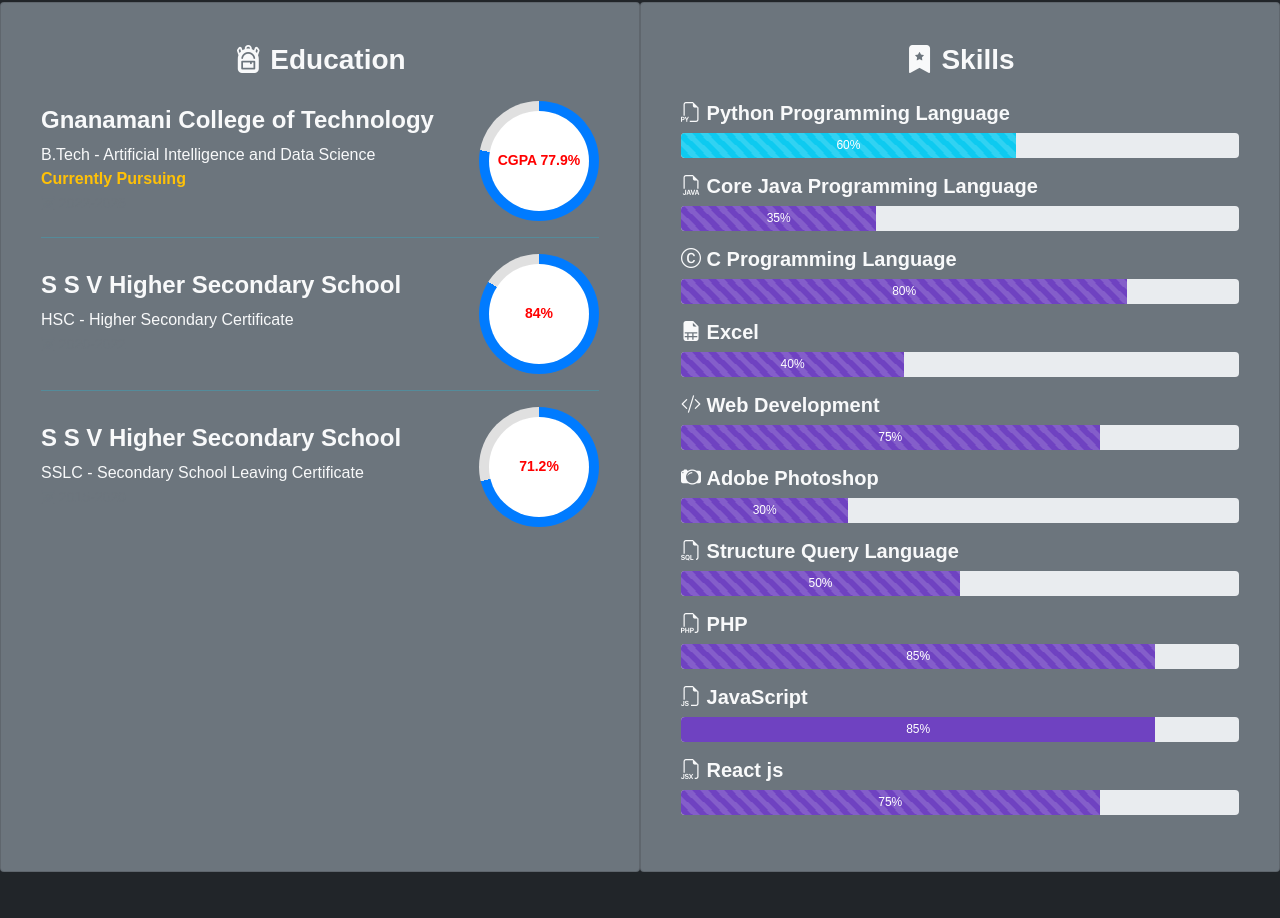
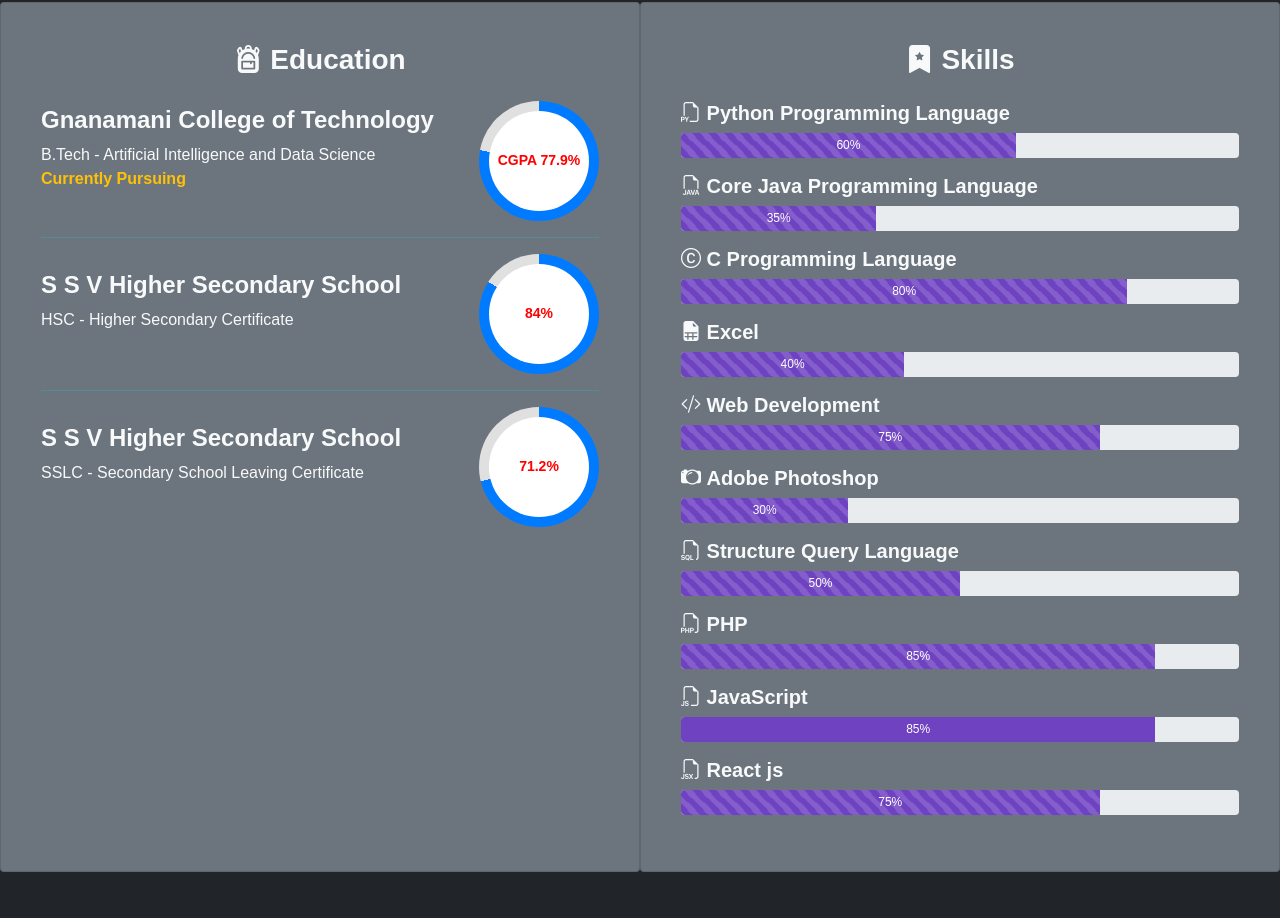
Before and after one commit to SarankiruthikSanthanakrishnan/MyPortfolio, a React (Vite) app: page / in a window 1280 px wide. Shown: the part 894-1812 px from the top of the page. Built offline with nearby package versions, Linux system fonts and the light colour scheme.

Commit message:
All Updated

```diff
--- a/src/Components/Home.jsx
+++ b/src/Components/Home.jsx
@@ -154,7 +154,7 @@ const Home = () => {
                         {/* Skills with colored progress bars */}
                         <h3 className="fs-5 fw-bold"><i className="bi bi-filetype-py"></i>&nbsp;Python Programming Language</h3>
                         <div className="progress mb-3" style={{height: '25px'}} role="progressbar" aria-label="Python skill">
-                            <div className="progress-bar progress-bar-striped progress-bar-animated bg-info" style={{width: '60%'}}>60%</div>
+                            <div className="progress-bar progress-bar-striped progress-bar-animated bg-purple" style={{width: '60%'}}>60%</div>
                         </div>
                         <h3 className="fs-5 fw-bold"><i className="bi bi-filetype-java"></i>&nbsp;Core Java Programming Language</h3>
                         <div className="progress mb-3" style={{height: '25px'}} role="progressbar" aria-label="Core Java skill">
--- a/src/Components/Project.jsx
+++ b/src/Components/Project.jsx
@@ -1,14 +1,15 @@
 import { useEffect } from 'react';
 import projectsData from '../assets/Product.json';
 import ProjectCard from './ProjectCard';
-import './Project.css'; // Make sure to create and link this CSS file
+import './Project.css';
+import Footer from './Footer';
 
 const Project = () => {
   useEffect(() => {
     document.title = 'Sarankiruthik | Projects';
   }, []);
-
   return (
+   <>
     <section className="projects-container py-5">
       <div className="container-fluid">
         {/* Main Heading for the Projects Section */}
@@ -26,7 +27,10 @@ const Project = () => {
           </div>
         </div>
       </div>
-    </section>
+  </section>
+        <Footer/>
+   </>
+
   );
 };
 
--- a/src/Components/ProjectCard.jsx
+++ b/src/Components/ProjectCard.jsx
@@ -3,6 +3,7 @@ import React from 'react';
 
 const ProjectCard = ({ project }) => {
   return (
+    <>
     <div className="card-body1 my-4">
       <table className="table text-center table-borderless text-light">
         <tbody>
@@ -38,6 +39,7 @@ const ProjectCard = ({ project }) => {
         </tbody>
       </table>
     </div>
+    </>
   );
 };
 
```
